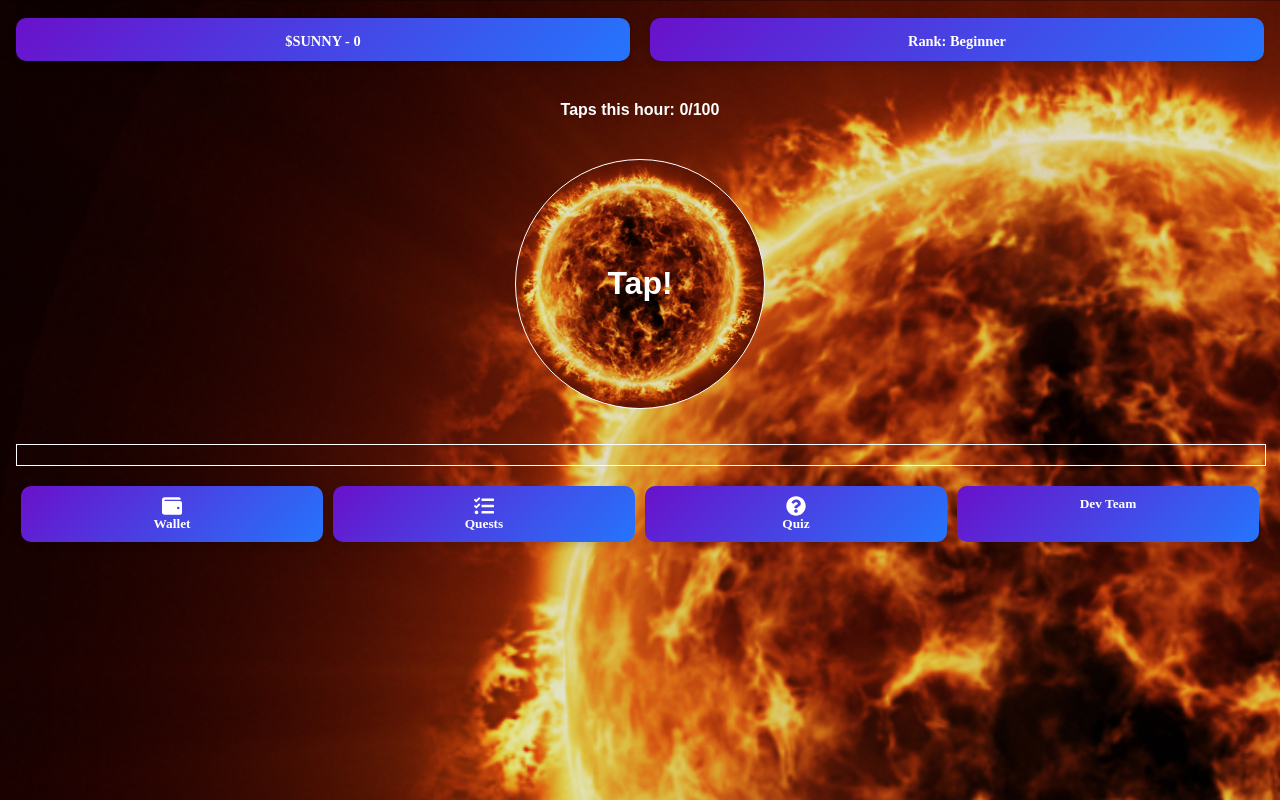
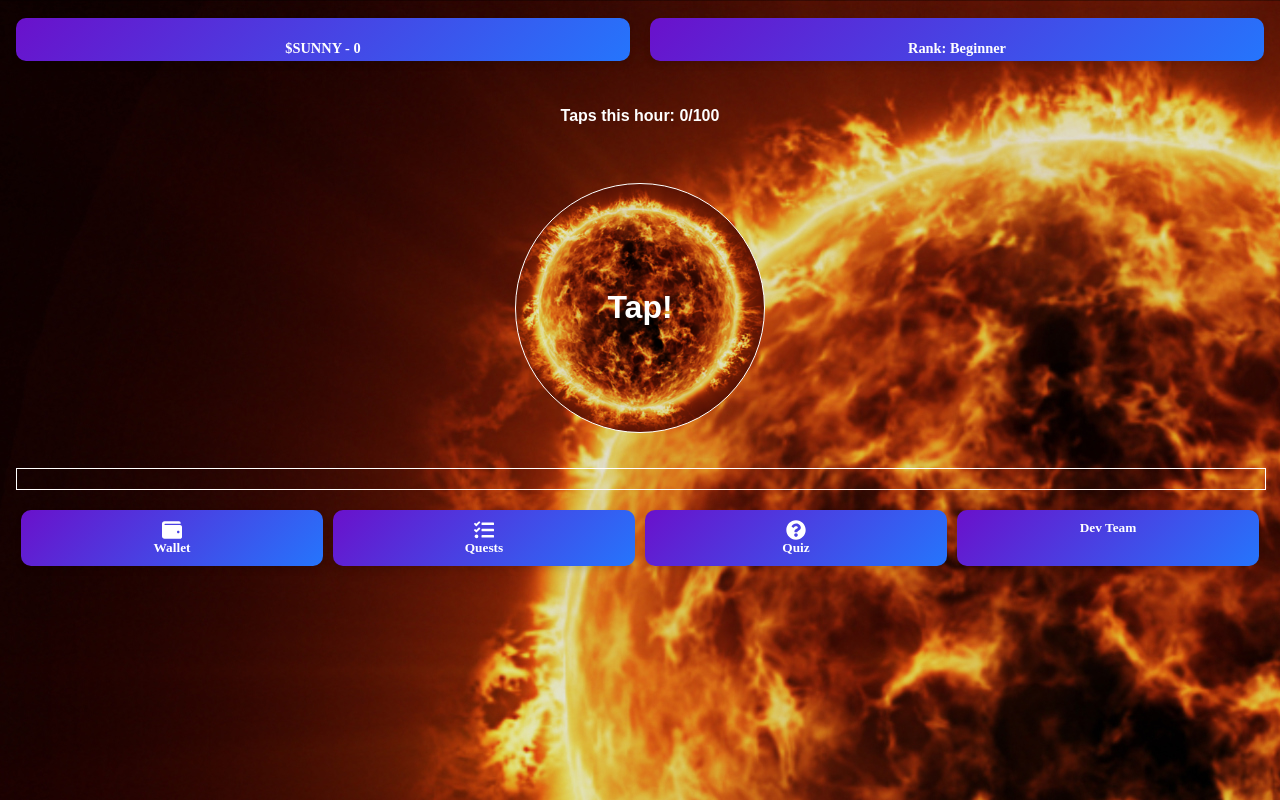
Before and after one commit to Sarmuel001/Tap-to-earn_SunnyTap, a React (Vite) app: page / in a window 1280 px wide. Built offline with nearby package versions, Linux system fonts and the light colour scheme.

Commit message:
Still February 14

```diff
--- a/src/App.css
+++ b/src/App.css
@@ -1,6 +1,8 @@
 #root {
   width:100%;
   height: 100%;
+  max-height: 600px;
+  line-height: 30px;
   margin: 10px auto;
   padding: 0.5rem;
   text-align: center;
--- a/src/components/preloader/index.jsx
+++ b/src/components/preloader/index.jsx
@@ -5,7 +5,7 @@ const Preloader = () => {
   return (
     <div className="preloader"  >
     <div className="image-container">
-       <img src="/src/assets/preAI.jpg" alt="Loading" />
+       <img src="/src/assets/mine.jpg" alt="Loading" />
     </div>
     <div className="loader"></div>
   </div>
```
